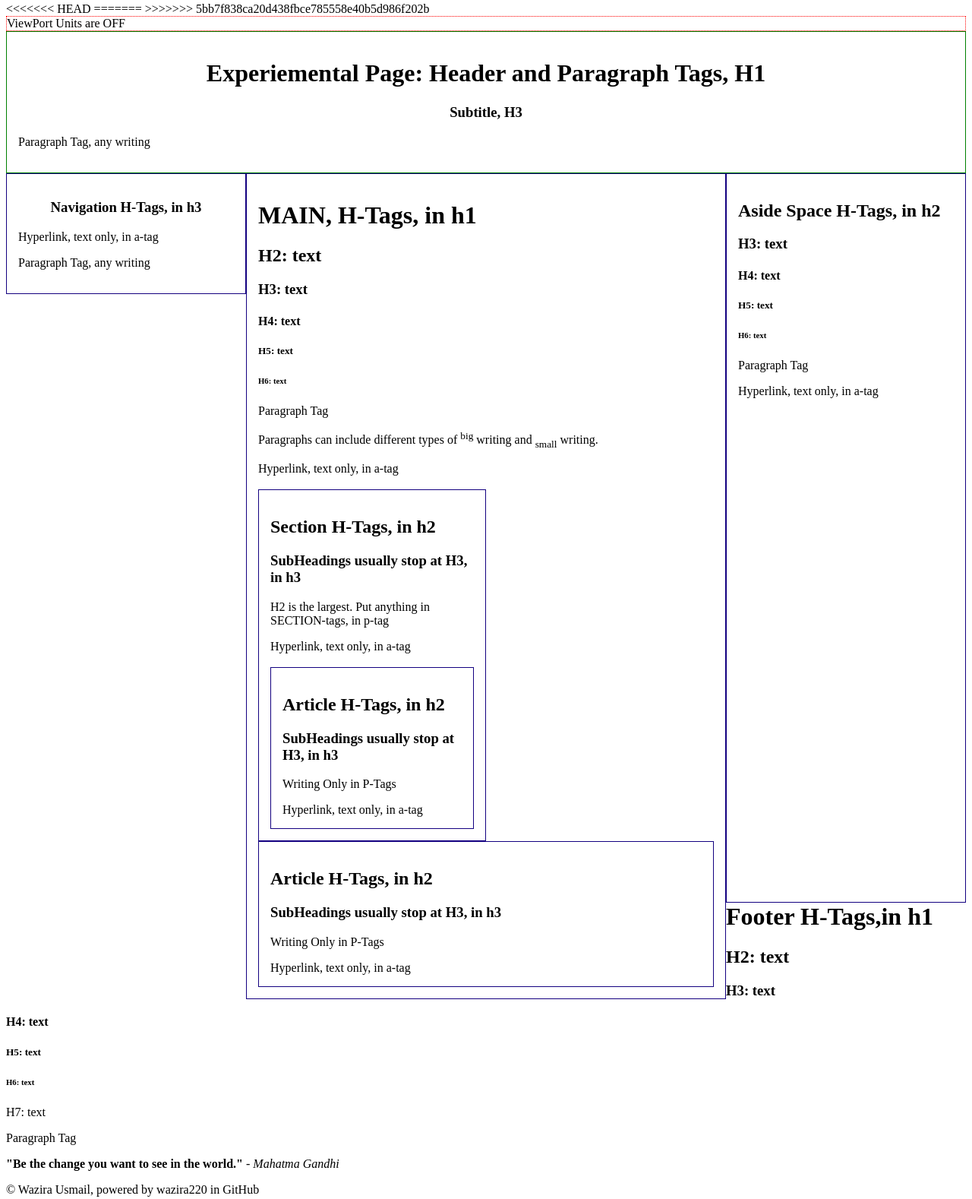
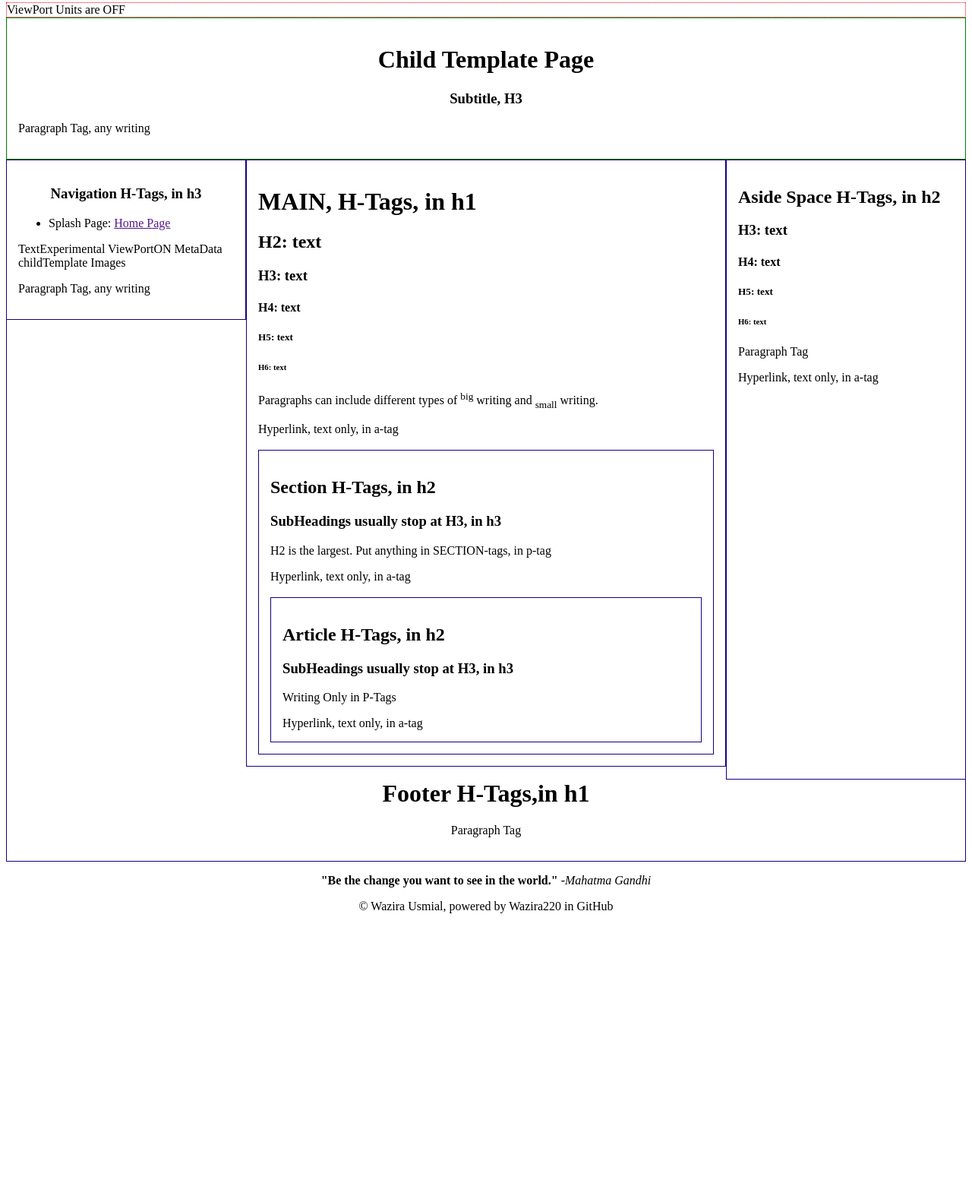
Before and after one commit to wazira220/documents-GitHub, a plain HTML site: page childpage/childTemplate.html in a window 1280 px wide. Shown: the part 5-1583 px from the top of the page at 76% size. After the commit the page ends 1223 px from the top, so only its background shows below. Drawn offline with Linux system fonts and the light colour scheme.

Commit message:
Update childTemplate.html

```diff
--- a/childpage/childTemplate.html
+++ b/childpage/childTemplate.html
@@ -1,23 +1,21 @@
 
-<<<<<<< HEAD
 <!DOCTYPE html>
-=======
-    <!DOCTYPE html>
->>>>>>> 5bb7f838ca20d438fbce785558e40b5d986f202b
 <html lang="en" dir="ltr">
 <head>
     <!-- Used by the Keyboard-->
     <meta charset="utf-8">
-    <title>Experimental Page</title>
+
+    <title>Child Template</title>
     <!-- Tab Favicon can be changed too, Google this-->
     <!-- See https://www.w3schools.com/howto/howto_html_favicon.asp , accessed 20240214-->
+
     <!-- Used by browser or Google Search-->
-    <meta name="author" content="Wazira Usmail">
+    <meta name="author" content="Mark Mercer">
     <meta name="description" content="Learning HTML by building a simple Website">
     <meta name="keywords" content="learning, html, boilerplate, starter">
     <meta name="viewport" content="width=device-width, intial-scale=1.0">
     <!-- Content give value for name or http-equiv attribute, text entry in string or array string -->
-    <!-- meta http-equiv="default-style" content=""--> <!-- content Wazira css link exactly-->
+    <!-- meta http-equiv="default-style" content=""--> <!-- content matches css link exactly-->
     <!-- Other meta attributes to be aware of -->
     <!-- meta http-equiv="refresh" content="30"-->
     <!-- Content forces a Internet Request to refresh webpage every "time value in seconds" -->
@@ -25,61 +23,89 @@
     <!-- meta http-equiv="content-type" content="text/html; charset=UTF-8" -->
     <!-- Already specified in the charset above-->
     <!-- Cyber Security Note about JavaScript in Browsers-->
+
     <!-- Websites Load in a specific order: Head, CSS, JavaScript, then the Body-->
+
     <style>
         * {
             box-sizing: border-box;
             //font-size: 2vw;
         }
         div { border: thin dotted red; }
+
         .header {
             border: 1px solid green;
             padding: 15px;
             //font-size: 4vw;
         }
+
         .nav {
             width: 25%;
             float: left;
             padding: 15px;
             border: 1px solid rgb(19, 0, 128);
         }
+
         .main {
             width: 50%;
             float: left;
             padding: 15px;
             border: 1px solid rgb(19, 0, 128);
         }
+
         .aside {
             width: 25%;
             float: left;
             padding: 15px;
             border: 1px solid rgb(19, 0, 128);
         }
+
         .footer {
             padding: 15px;
             border: 1px solid rgb(19, 0, 128);
         }
+
         .section {
             width: 100%;
             float: left;
             padding: 15px;
             border: 1px solid rgb(19, 0, 128);
         }
+
     </style>
+
     <noscript>Running JavaScript is not necessary in the HTML page ... FYI: your Feature to execute scripts is turned off.</noscript>
+
 </head>
+
 <!-- Start here, BODY Semantic Tags-->
 <body>
     <div>ViewPort Units are OFF</div>
     <header class="header">
-        <h1 style="text-align: center;">Experiemental Page: Header and Paragraph Tags, H1</h1>
+        <h1 style="text-align: center;">Child Template Page</h1>
         <h3 style="text-align: center;">Subtitle, H3</h3>
         <p>Paragraph Tag, any writing</p>
     </header>
     <nav class="nav">
-         <h3 style="text-align: center;">Navigation H-Tags, in h3</h3>
-        <a>Hyperlink, text only, in a-tag</a>
+        <h3 style="text-align: center;">Navigation H-Tags, in h3</h3>
+        <!-- Hyperlinks do not have any formating, use unorganized or organized lists-->
+
+        <ul>
+            <li>Splash Page: <a href="" target="_blank">Home Page</a></li>
+        </ul>
+
+        <a>TextExperimental</a>
+
+        <a>ViewPortON</a>
+
+        <a>MetaData</a>
+
+        <a>childTemplate</a>
+
+        <a>Images</a>
+
         <p>Paragraph Tag, any writing</p>
+
     </nav>
     <main class="main">
         <h1>MAIN, H-Tags, in h1</h1>
@@ -88,11 +114,10 @@
         <h4>H4: text</h4>
         <h5>H5: text</h5>
         <h6>H6: text</h6>
-        <p>Paragraph Tag</p>
         <p>Paragraphs can include different types of <sup>big</sup> writing and <sub>small</sub> writing.</p>
         <a>Hyperlink, text only, in a-tag</a>
         <br><br>
-        <section class="main">
+        <section class="section">
                 <h2>Section H-Tags, in h2</h2>
                 <h3>SubHeadings usually stop at H3, in h3</h3>
                 <p>H2 is the largest. Put anything in SECTION-tags, in p-tag</p>
@@ -105,12 +130,6 @@
                     <a>Hyperlink, text only, in a-tag</a>
                 </article>
          </section>
-        <article class="section">
-            <h2>Article H-Tags, in h2</h2>
-            <h3>SubHeadings usually stop at H3, in h3</h3>
-            <p>Writing Only in P-Tags</p>
-            <a>Hyperlink, text only, in a-tag</a>
-        </article>
     </main>
     <aside class="aside">
         <h2>Aside Space H-Tags, in h2</h2>
@@ -121,28 +140,22 @@
         <p>Paragraph Tag</p>
         <a>Hyperlink, text only, in a-tag</a>
         <br><br><br><br><br><br><br><br><br><br><br><br><br><br><br><br><br><br><br><br>
-        <br><br><br><br><br><br><br><br><br><br><br><br><br><br><br><br><br>
+        <br><br><br><br><br><br><br><br><br>
     </aside>
-    <footer calss="footer">
+    <footer class="footer" style="text-align: center;">
         <h1>Footer H-Tags,in h1</h1>
-        <h2>H2: text</h2>
-        <h3>H3: text</h3>
-        <h4>H4: text</h4>
-        <h5>H5: text</h5>
-        <h6>H6: text</h6>
-        <h7>H7: text</h7>
         <p>Paragraph Tag</p>
     </footer>
 </body>
-<footer>
+<footer style="text-align: center;">
     <blockquote cite="">
         <!-- Date Accessed 20240214-->
     </blockquote>
     <p>
         <strong>"Be the change you want to see in the world."</strong>
-        <em>- Mahatma Gandhi</em>
+        <em>-Mahatma Gandhi</em>
     </p>
-    <p>&copy Wazira Usmail, powered by wazira220 in GitHub</p>
-    <!-- Other information possible like Number of Visitor, Location, author contract information-->
+    <p>&copy Wazira Usmial, powered by Wazira220 in GitHub</p>
+    <!-- Other information possilbe like Number of Visitor, Location, author contract information-->
 </footer>
 </html>
```
